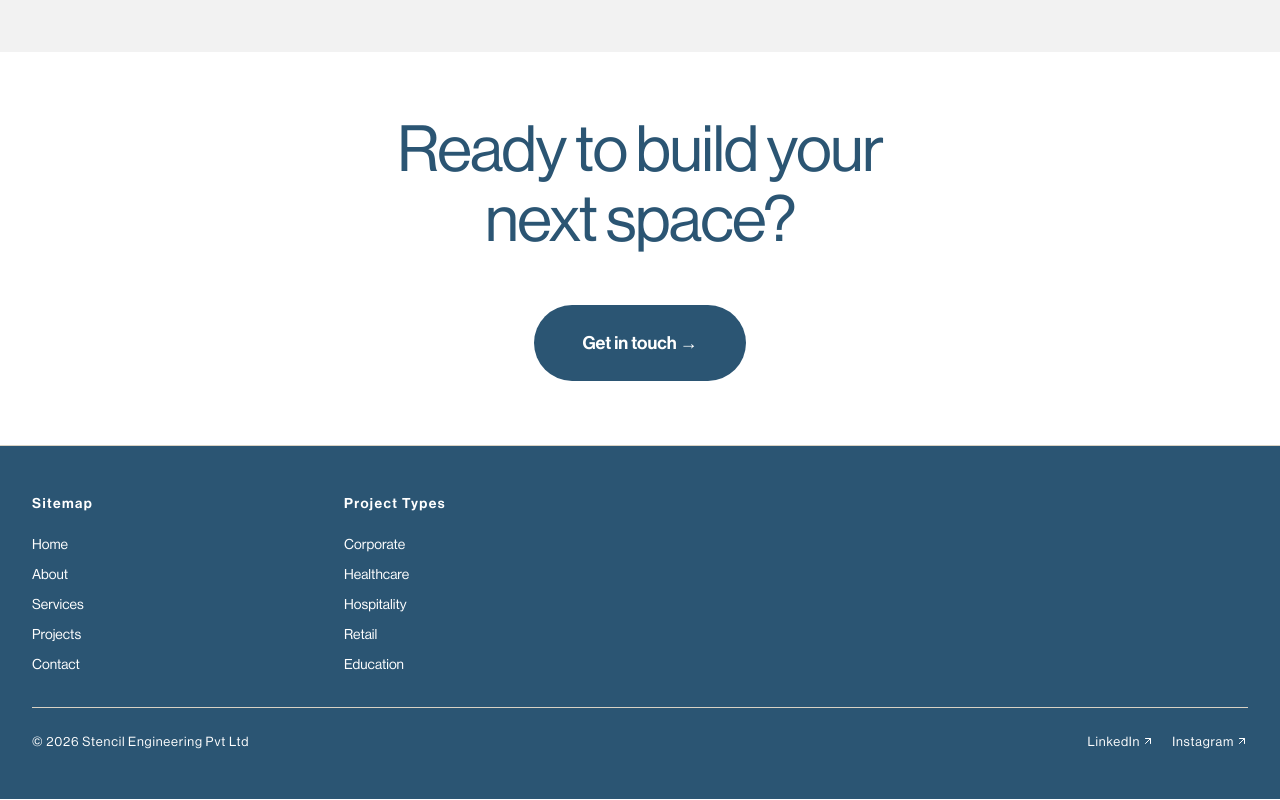
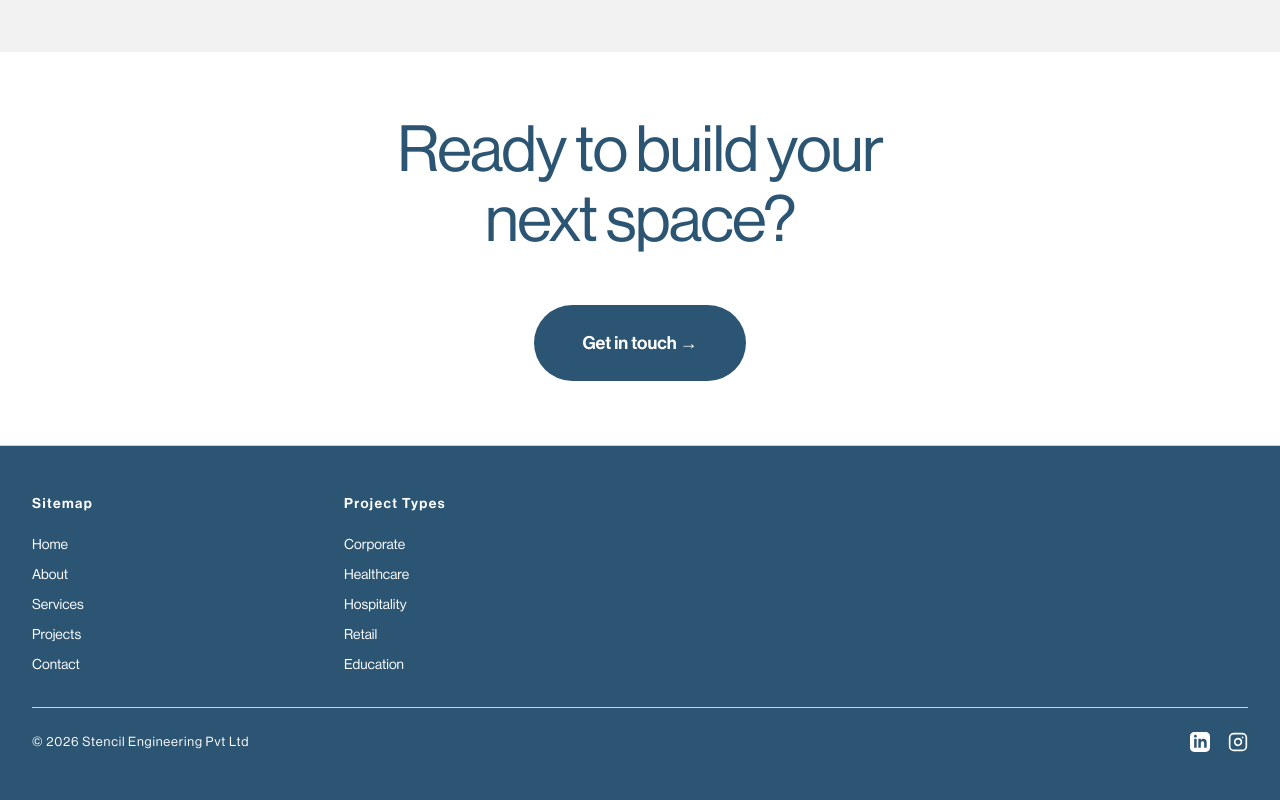
Before and after one commit to SatamSai/stencil-engineering, a Next.js app: page / in a window 1280 px wide. Shown: the part 4339-5139 px from the top of the page. Built offline with nearby package versions, Linux system fonts and the light colour scheme; a web font is replaced by a local one.

Commit message:
refactor: replace text-based social links with SVG icons in Footer

```diff
--- a/src/components/layout/Footer.tsx
+++ b/src/components/layout/Footer.tsx
@@ -1,5 +1,4 @@
 import Link from "next/link";
-import Image from "next/image";
 import { ArrowUpRight, ArrowDown } from "lucide-react";
 import { STENCIL } from "@/data/stencil";
 
@@ -49,8 +48,34 @@ export function Footer() {
         <div className="mt-8 pt-6 border-t border-line flex flex-col sm:flex-row justify-between items-center text-[13px] tracking-[0.06em] gap-4 text-white">
           <span>&copy; 2026 {STENCIL.fullName}</span>
           <div className="flex gap-[18px]">
-            <a href="#" className="hover:underline inline-flex items-center gap-0.5">LinkedIn <ArrowUpRight className="w-3 h-3"/></a>
-            <a href="#" className="hover:underline inline-flex items-center gap-0.5">Instagram <ArrowUpRight className="w-3 h-3"/></a>
+            <a href="#" className="hover:opacity-70 transition-opacity" aria-label="LinkedIn">
+              <svg
+                xmlns="http://www.w3.org/2000/svg"
+                width="20"
+                height="20"
+                viewBox="0 0 24 24"
+                fill="currentColor"
+              >
+                <path d="M19 0h-14c-2.761 0-5 2.239-5 5v14c0 2.761 2.239 5 5 5h14c2.762 0 5-2.239 5-5v-14c0-2.761-2.238-5-5-5zm-11 19h-3v-11h3v11zm-1.5-12.268c-.966 0-1.75-.79-1.75-1.764s.784-1.764 1.75-1.764 1.75.79 1.75 1.764-.783 1.764-1.75 1.764zm13.5 12.268h-3v-5.604c0-3.368-4-3.113-4 0v5.604h-3v-11h3v1.765c1.396-2.586 7-2.777 7 2.476v6.759z"/>
+              </svg>
+            </a>
+            <a href="#" className="hover:opacity-70 transition-opacity" aria-label="Instagram">
+              <svg
+                xmlns="http://www.w3.org/2000/svg"
+                width="20"
+                height="20"
+                viewBox="0 0 24 24"
+                fill="none"
+                stroke="currentColor"
+                strokeWidth="2"
+                strokeLinecap="round"
+                strokeLinejoin="round"
+              >
+                <rect x="2" y="2" width="20" height="20" rx="5" ry="5"></rect>
+                <path d="M16 11.37A4 4 0 1 1 12.63 8 4 4 0 0 1 16 11.37z"></path>
+                <line x1="17.5" y1="6.5" x2="17.51" y2="6.5"></line>
+              </svg>
+            </a>
           </div>
         </div>
       </div>
```
